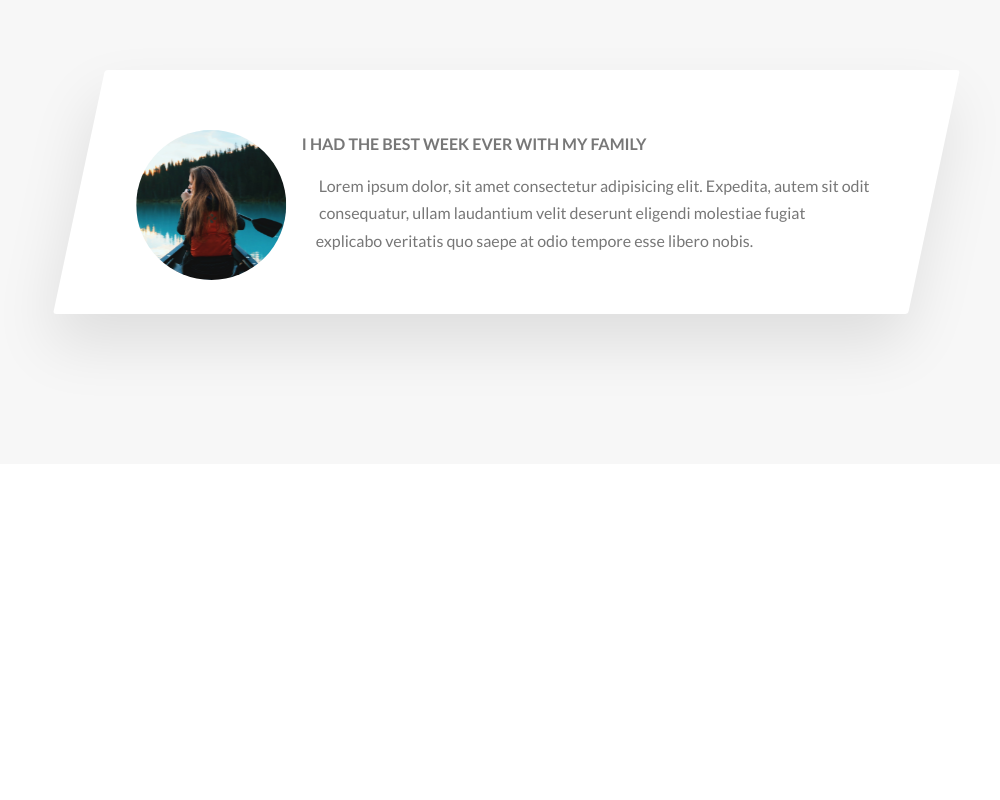
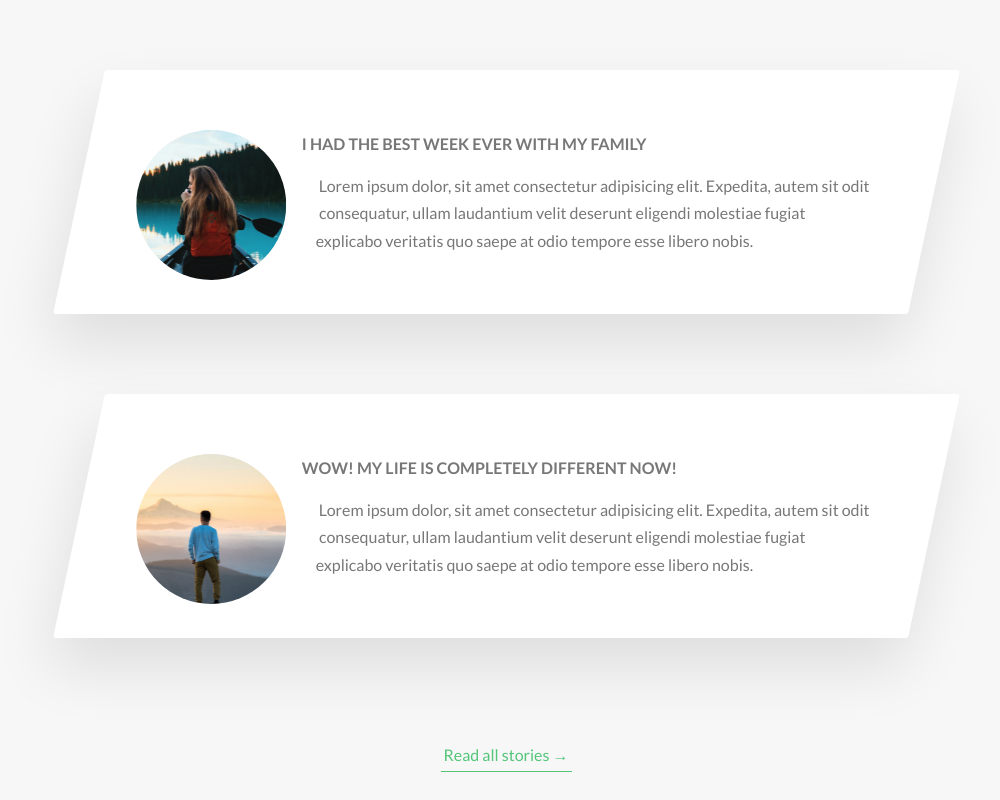
Before and after one commit to cmcarreiro/advanced-css-natours, a website: page index.html in a window 1280 px wide. Shown: the part 3523-4323 px from the top of the page, without its empty margins (134-1134 px from the left). Before the commit the page ends 4017 px from the top, so only its background shows below. Drawn offline with Linux system fonts and the light colour scheme.

Commit message:
:construction: Added another story
changing (fake) people's lives :')

```diff
--- a/index.html
+++ b/index.html
@@ -236,6 +236,27 @@
                     </div>
                 </div>
 
+                <div class="row">
+                    <div class="story">
+                        <figure class="story__shape">
+                            <img src="img/nat-9.jpg" alt="Person on a tour" class="story__img">
+                            <figcaption class="story__caption">
+                                Jack Wilson
+                            </figcaption>
+                        </figure>
+                        <div class="story__text">
+                            <h3 class="heading-terciary u-margin-bottom-small">Wow! My life is completely different now!</h3>
+                            <p>
+                                Lorem ipsum dolor, sit amet consectetur adipisicing elit. Expedita, autem sit odit consequatur, ullam laudantium velit deserunt eligendi molestiae fugiat explicabo veritatis quo saepe at odio tempore esse libero nobis.
+                            </p>
+                        </div>
+                    </div>
+                </div>
+
+                <div class="u-center-text u-margin-top-huge">
+                    <a href="#" class="btn-text">Read all stories &rarr;</a>
+                </div>
+
             </section>
 
         </main>
```
